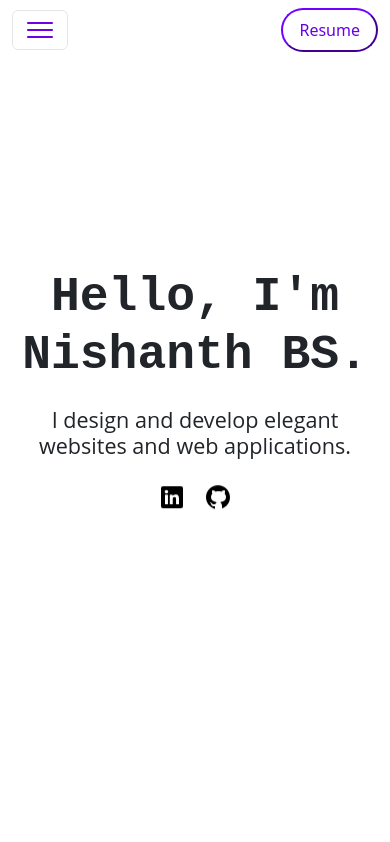
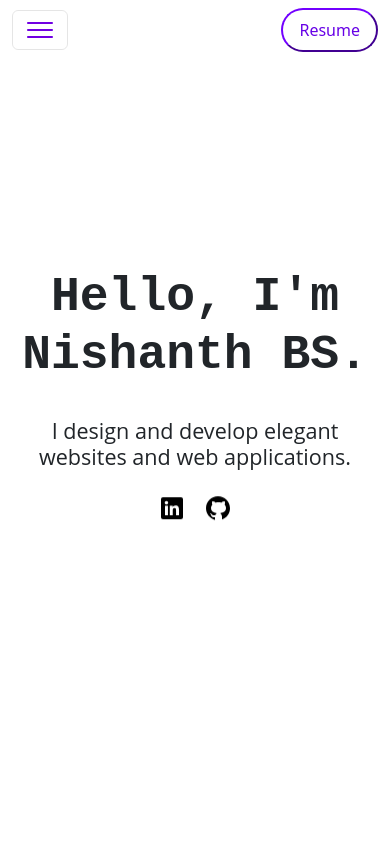
Before and after one commit to nishanthbs1998/portfolio, a React (Create React App) app in the folder portfolio/: page / in a window 390 px wide. Shown: the top 842 px of the page. Built offline with nearby package versions, Linux system fonts and the light colour scheme.

Commit message:
Modified subtitle animation

```diff
--- a/portfolio/src/App.css
+++ b/portfolio/src/App.css
@@ -169,7 +169,7 @@
       animation: slideUp 2s ease-in-out forwards 1s;
   }
   .subtitle {
-    margin-top: -2.5em;
+    margin-top: -2em;
       font-family: "Open Sans", sans-serif;
       opacity: 0;
       animation: slideUp 2s ease-in-out forwards 3s;
```
